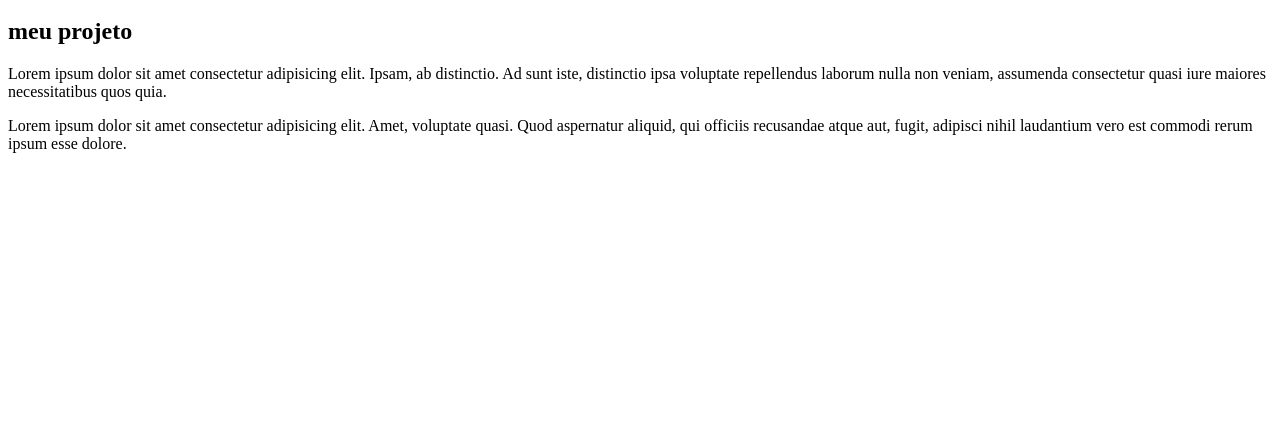
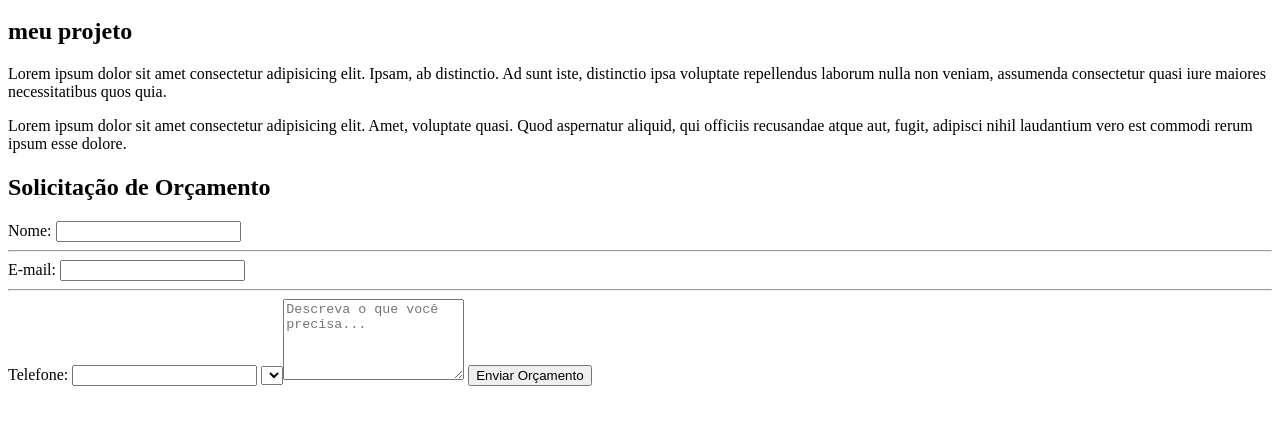
Before and after one commit to JeversonJ1/portifolio-inicial, a plain HTML site: page sobre.html in a window 1280 px wide. Shown: the part 118-542 px from the top of the page. Drawn offline with Linux system fonts and the light colour scheme.

Commit message:
feat de orçamento

```diff
--- a/sobre.html
+++ b/sobre.html
@@ -29,6 +29,28 @@
         </section>
         <h1> </h1>
     </main>
+    <section>
+</body>
+<h2>Solicitação de Orçamento</h2>
+
+<form action="processar_orcamento.php" method="post">
+  <label for="nome">Nome:</label>
+
+  <input type="text" id="nome" name="nome" required>
+<hr>
+  <label for="email">E-mail:</label>
+  <input type="email" id="email" name="email" required>
+  <hr>
+  <label for="telefone">Telefone:</label>
+  <input type="tel" id="telefone" name="telefone" required>
+  <select id="servico" name="servico" required>
+  <label for="descricao">Descrição do Projeto:</label>
+  <textarea id="descricao" name="descricao" rows="5" placeholder="Descreva o que você precisa..." required></textarea>
+
+  <button type="submit">Enviar Orçamento</button>
+</form>
 
 </body>
 </html>
+
+</html>
```
Also changed, not shown: contato.html (+6 -6 lines).
